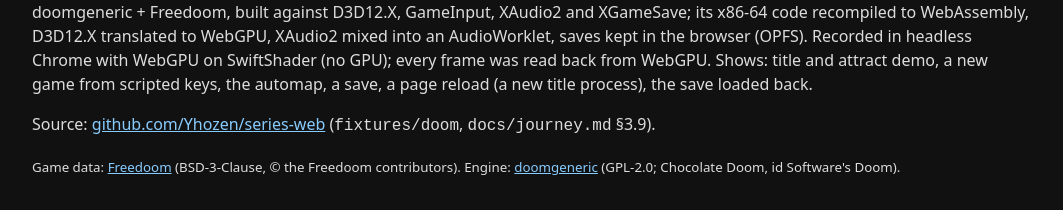
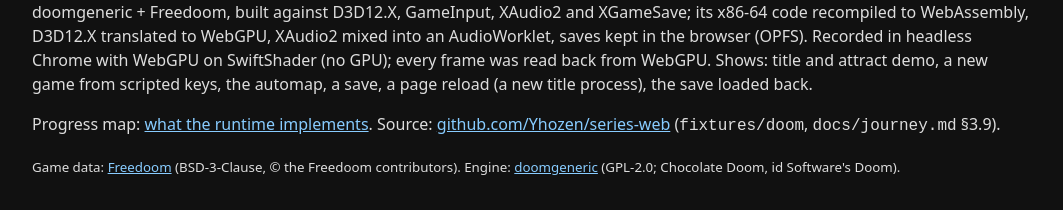
Before and after one commit to Yhozen/pisco, a plain HTML site: page index.html in a window 1280 px wide. Shown: the part 623-833 px from the top of the page, without its empty margins (108-1171 px from the left). Drawn offline with Linux system fonts and the light colour scheme.

Commit message:
Link the progress map from the video page
Co-Authored-By: Claude Opus 5.5 <noreply@anthropic.com>

```diff
--- a/index.html
+++ b/index.html
@@ -9,6 +9,6 @@
 D3D12.X translated to WebGPU, XAudio2 mixed into an AudioWorklet, saves kept in the browser (OPFS). Recorded in headless Chrome
 with WebGPU on SwiftShader (no GPU); every frame was read back from WebGPU. Shows: title and attract demo, a new game from scripted keys,
 the automap, a save, a page reload (a new title process), the save loaded back.</p>
-<p>Source: <a href="https://github.com/Yhozen/series-web">github.com/Yhozen/series-web</a> (<code>fixtures/doom</code>, <code>docs/journey.md</code> §3.9).</p>
+<p>Progress map: <a href="progress.html">what the runtime implements</a>. Source: <a href="https://github.com/Yhozen/series-web">github.com/Yhozen/series-web</a> (<code>fixtures/doom</code>, <code>docs/journey.md</code> §3.9).</p>
 <p><small>Game data: <a href="https://freedoom.github.io/">Freedoom</a> (BSD-3-Clause, © the Freedoom contributors).
 Engine: <a href="https://github.com/ozkl/doomgeneric">doomgeneric</a> (GPL-2.0; Chocolate Doom, id Software's Doom).</small></p>
```
